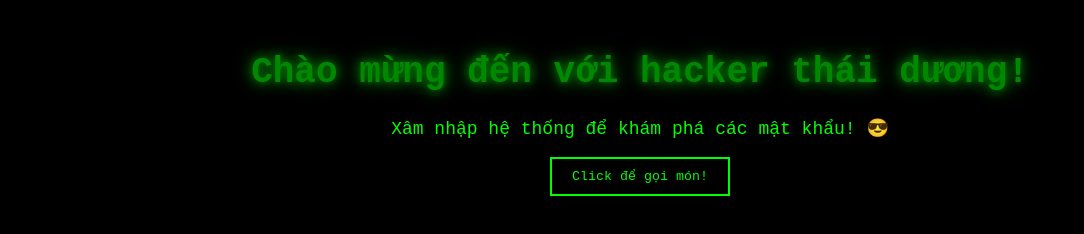
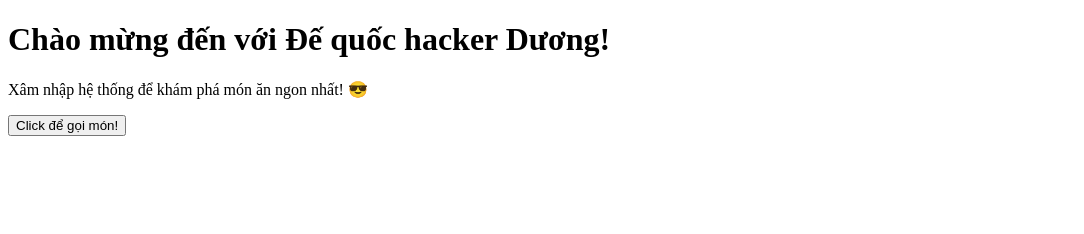
Before and after one commit to thaiduong4990/Duong, a plain HTML site: page index.html in a window 1280 px wide. Shown: the whole page, without its empty margins (0-1084 px from the left). Drawn offline with Linux system fonts and the light colour scheme.

Commit message:
Add files via upload
Signed-off-by: thaiduong4990 <duongthai646@gmail.com>

```diff
--- a/index.html
+++ b/index.html
@@ -5,9 +5,10 @@
   <link rel="stylesheet" href="style.css">
 </head>
 <body>
-  <h1>Chào mừng đến với hacker thái dương!</h1>
-  <p>Xâm nhập hệ thống để khám phá các mật khẩu! 😎</p>
+  <h1>Chào mừng đến với Đế quốc hacker Dương!</h1>
+  <p>Xâm nhập hệ thống để khám phá món ăn ngon nhất! 😎</p>
   <button onclick="foodHack()">Click để gọi món!</button>
+  <div id="loading" class="loading"></div>
   <div id="food-result"></div>
   <script src="script.js"></script>
 </body>
--- a/script.js
+++ b/script.js
@@ -1,9 +1,15 @@
 function foodHack() {
-  const foods = ["Chǎofàn (Cơm chiên)", "Jiǎozi (Sủi cảo)", "Miàntiáo (Mì)", "Bāozi (Bánh bao)", "Làzhī jī (Gà cay Tứ Xuyên)"];
-  const randomFood = foods[Math.floor(Math.random() * foods.length)];
-  document.getElementById("food-result").innerText = `Hệ thống đề xuất món: ${randomFood}! 😎`;
+  const loading = document.getElementById("loading");
+  const result = document.getElementById("food-result");
+  loading.style.display = "block"; // Hiển thị loading
+  result.innerText = ""; // Xóa kết quả cũ
   document.body.style.backgroundColor = "#111";
+
   setTimeout(() => {
+    const foods = ["Chǎofàn (Cơm chiên)", "Jiǎozi (Sủi cảo)", "Miàntiáo (Mì)", "Bāozi (Bánh bao)", "Làzhī jī (Gà cay Tứ Xuyên)"];
+    const randomFood = foods[Math.floor(Math.random() * foods.length)];
+    result.innerText = `Hệ thống đề xuất món: ${randomFood}! 😎`;
+    loading.style.display = "none"; // Ẩn loading
     document.body.style.backgroundColor = "#000";
-  }, 500);
+  }, 2000); // Chờ 30 giây để mô phỏng loading
 }
--- a/style.css
+++ b/style.css
@@ -1,37 +1,15 @@
-body {
-  background-color: #000;
-  color: #0f0;
-  font-family: 'Courier New', monospace;
-  text-align: center;
-  padding: 20px;
+.loading {
+  display: none; /* Ẩn ban đầu */
+  width: 50px;
+  height: 50px;
+  border: 5px solid #0f0;
+  border-top: 5px solid transparent;
+  border-radius: 50%;
+  margin: 20px auto;
+  animation: spin 1s linear infinite;
 }
-h1 {
-  font-size: 36px;
-  text-shadow: 0 0 10px #0f0, 0 0 20px #0f0;
-  animation: flicker 1.5s infinite;
+
+@keyframes spin {
+  0% { transform: rotate(0deg); }
+  100% { transform: rotate(360deg); }
 }
-p {
-  font-size: 18px;
-}
-button {
-  background: none;
-  border: 2px solid #0f0;
-  color: #0f0;
-  padding: 10px 20px;
-  cursor: pointer;
-  font-family: 'Courier New', monospace;
-}
-button:hover {
-  background: #0f0;
-  color: #000;
-}
-#food-result {
-  margin-top: 20px;
-  font-size: 20px;
-  color: #ff0;
-}
-@keyframes flicker {
-  0% { opacity: 1; }
-  50% { opacity: 0.5; }
-  100% { opacity: 1; }
-}
```
